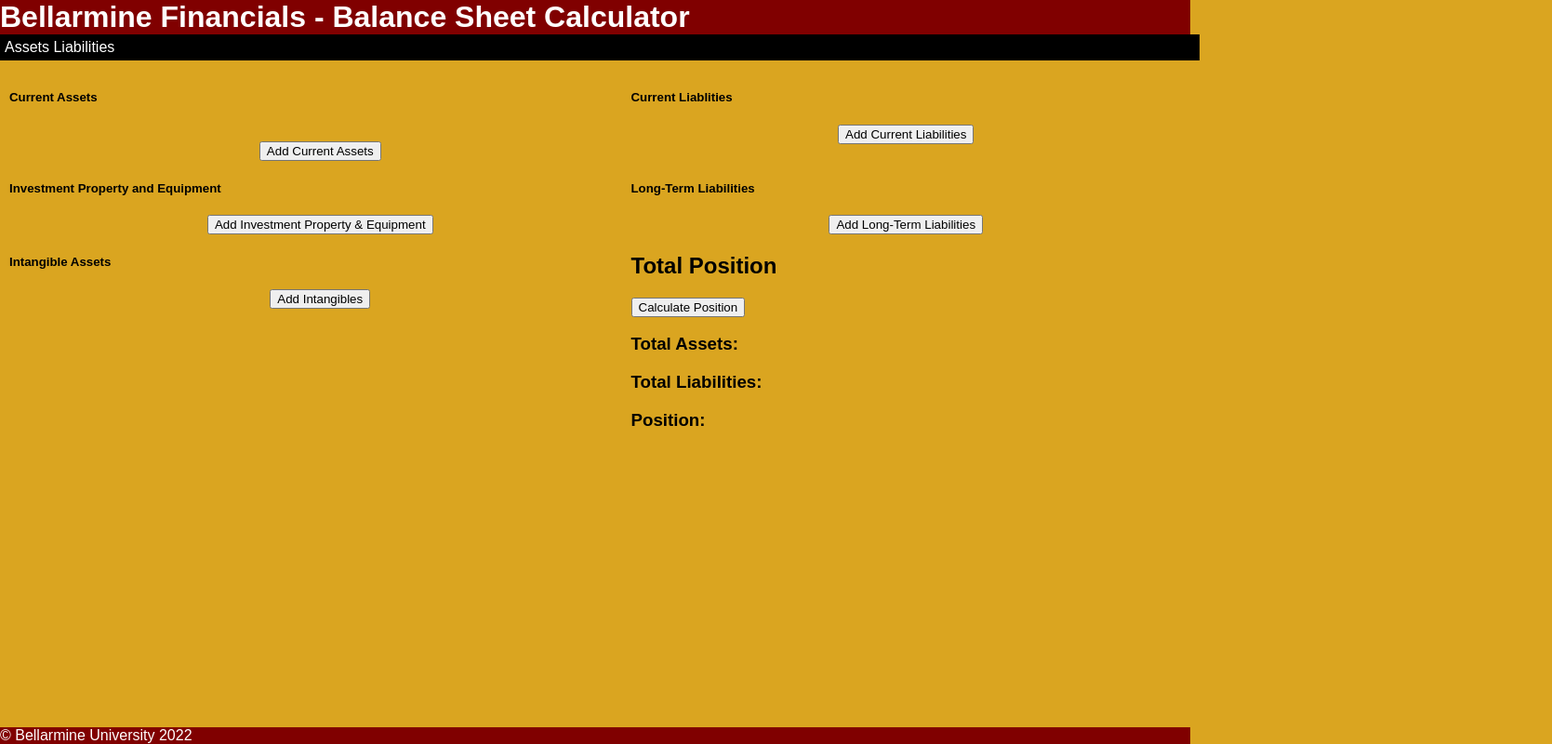
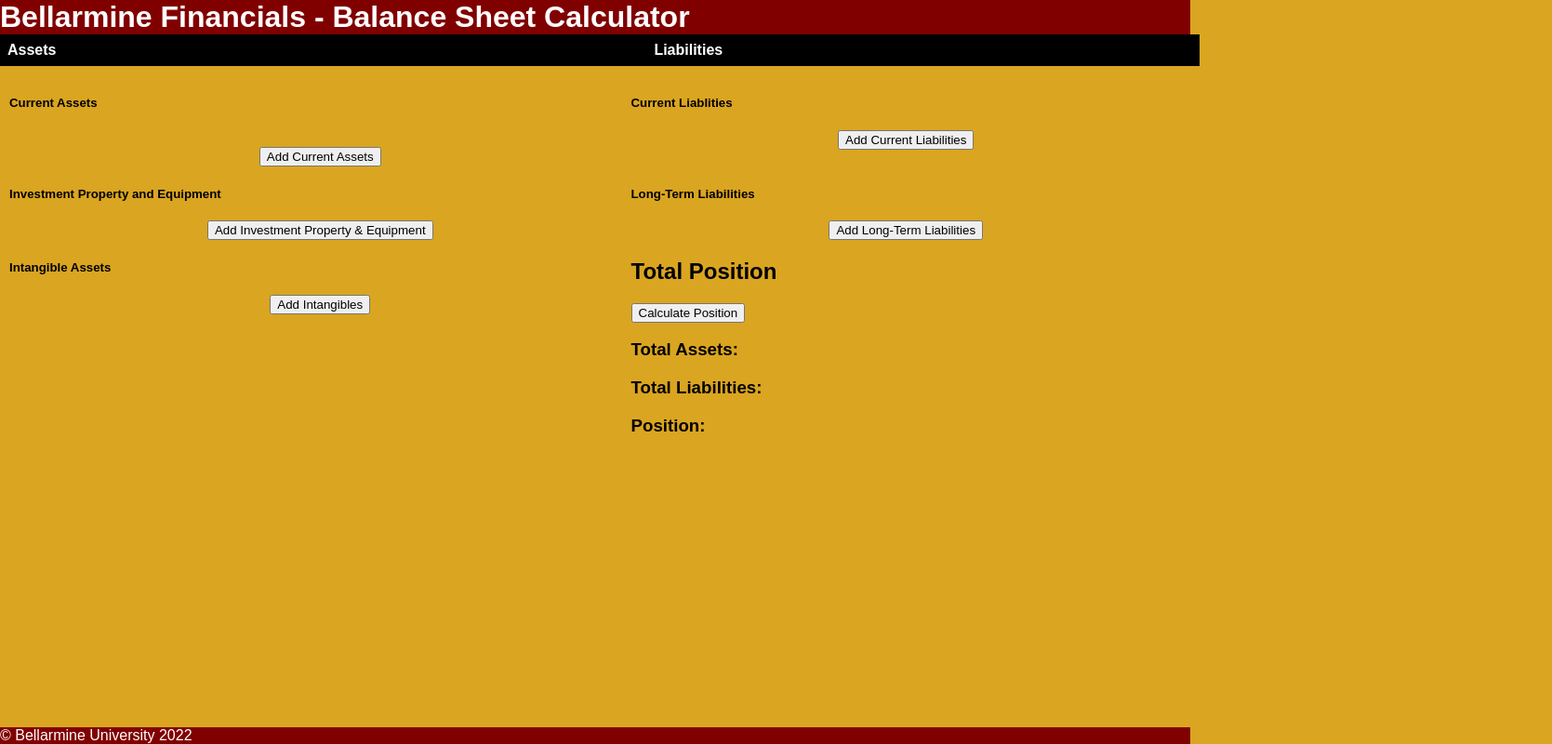
Before and after one commit to btalbr01/CS311_Project6_BTA, a plain HTML site: page CS311_Project6_BTA/index.html in a window 1280 px wide. Shown: the whole page at 93% size, 1669 px wide, since content can reach past the window. Drawn offline with Linux system fonts and the light colour scheme.

Commit message:
Add files via upload

```diff
--- a/CS311_Project6_BTA/index.html
+++ b/CS311_Project6_BTA/index.html
@@ -8,15 +8,17 @@
     <body>
         <h1>Bellarmine Financials - Balance Sheet Calculator</h1>
             <div id = "AxL">
+                <table style="width: 130%;">
         <tr>
              <th>Assets</th>
              <th>Liabilities</th>
         </tr>
+                </table>
             </div>
 
             <div class = "financials">
 
-            <div class = "assets">
+            <div id = "assets">
                 <h5>Current Assets</h5>
                 <div id = "cAssets" style = "display: none;" >
             <p><label for = "cash"><strong>Cash:</strong></label> <input type="cash" id="cash" name="cash"></p>
```
